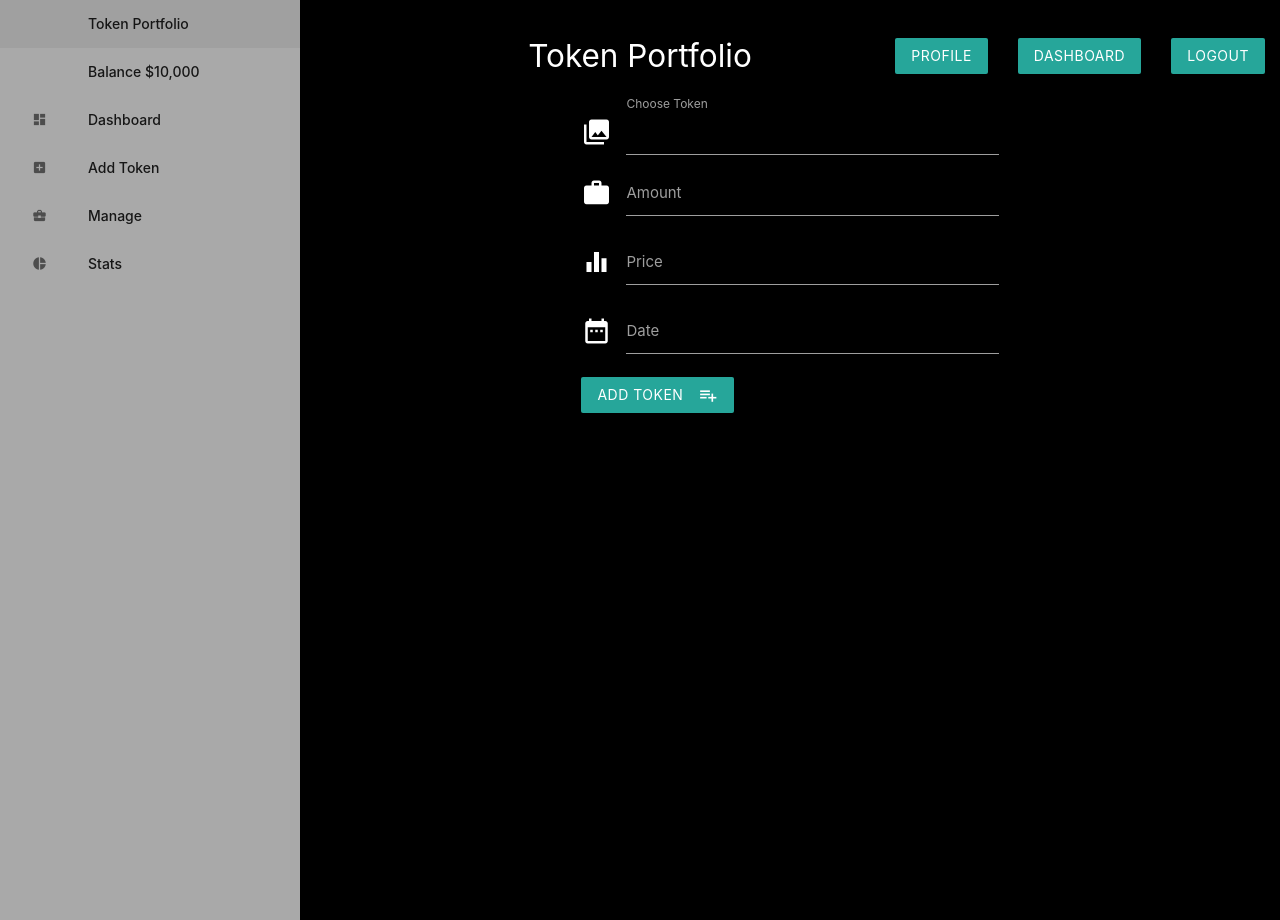
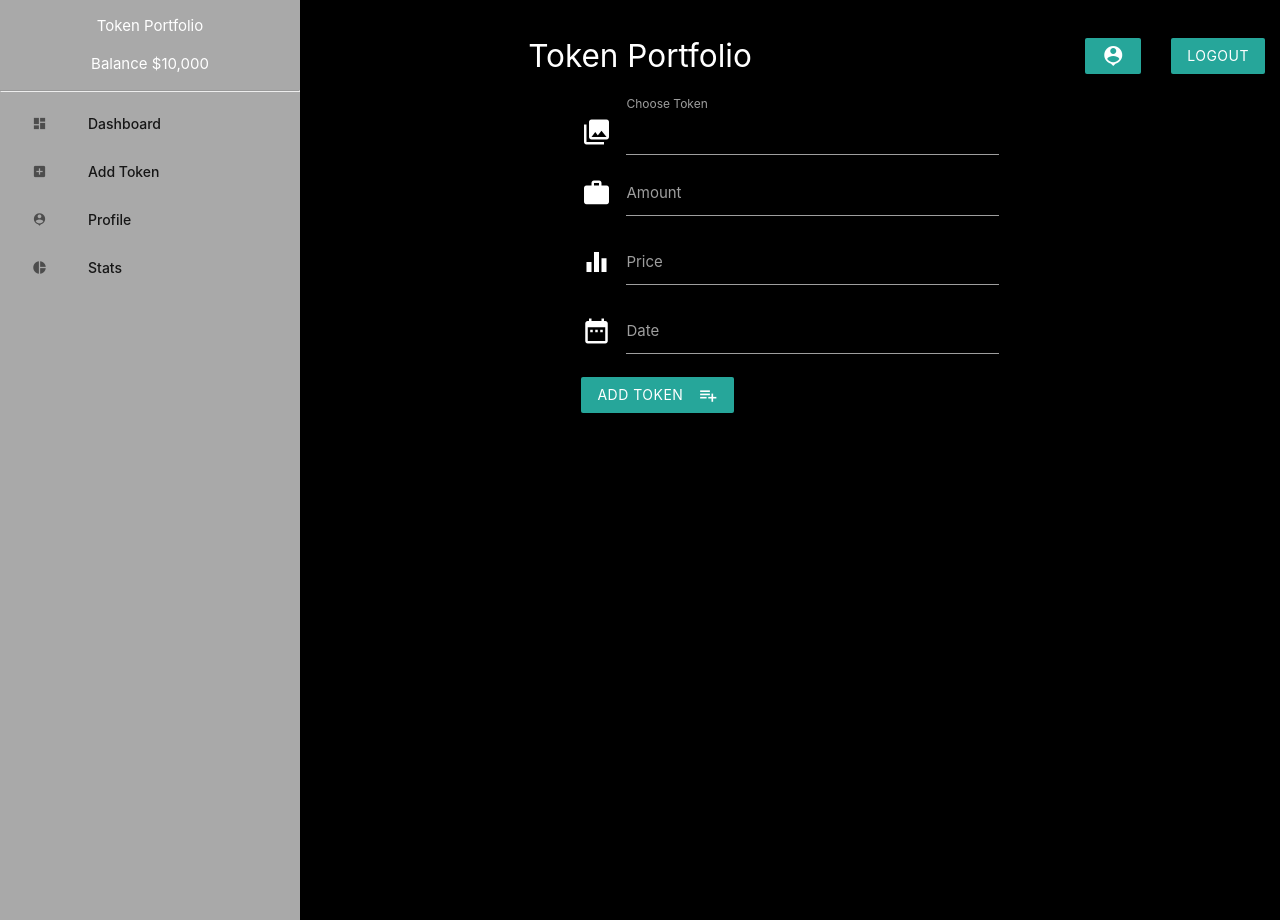
Before and after one commit to John-E5/ETH-Tokens-Tracker, a Flask app: page /token/new in a window 1280 px wide. Run offline with Flask 2, Linux system fonts and the light colour scheme; the visitor is signed in with stand-in values (Sample User, id 1).

Commit message:
Fixed and updated nav links

```diff
--- a/app/forms.py
+++ b/app/forms.py
@@ -39,8 +39,8 @@ class UpdateProfileForm(FlaskForm):
             if user:
                 raise ValidationError('That username is taken, Please choose another.')
 
-    def validate_username(self, email):
-        if email.data != current_user.username:
+    def validate_email(self, email):
+        if email.data != current_user.email:
             user = User.query.filter_by(email=email.data).first()
             if user:
                 raise ValidationError('That email is taken, Please choose another.')
--- a/app/templates/includes/_navbar.html
+++ b/app/templates/includes/_navbar.html
@@ -3,8 +3,8 @@
         <a href="/" class="brand-logo center">Token Portfolio</a>
         <ul id="nav-mobile" class="col s12 right hide-on-med-and-down">
             {% if current_user.is_authenticated %}
-                <li><a class="waves-effect waves-light btn" href="{{ url_for('profile_page') }}">Profile</a></li>
-                <li><a class="waves-effect waves-light btn" href="{{ url_for('dashboard') }}">Dashboard</a></li>
+                <li><a class="waves-effect waves-light btn" href="{{ url_for('profile_page') }}">
+                    <i class="material-icons tiny prefix">person_pin</i></a></li>
                 <li><a class="waves-effect waves-light btn" href="{{ url_for('logout') }}">Logout</a></li>
             {% else %}
                 <li><a class="waves-effect waves-light btn" href="{{ url_for('register') }}">Register</a></li>
--- a/app/templates/includes/_sidenav.html
+++ b/app/templates/includes/_sidenav.html
@@ -1,9 +1,9 @@
 <ul id="slide-out" class="sidenav sidenav-fixed">
-    <li><a href="{{ url_for('dashboard') }}"><i class="sidenav-title center"></i>Token Portfolio</a></li>
-    <li><a href="{{ url_for('portfolio_stats') }}"><i class="center"></i>Balance $10,000</a></li>
+    <p class="sidenav-title center">Token Portfolio</p>
+    <p class="center">Balance $10,000</p>
+    <hr>
     <li><a href="{{ url_for('dashboard') }}"><i class="material-icons tiny prefix">dashboard</i>Dashboard</a></li>
     <li><a href="{{ url_for('add_token') }}"><i class="material-icons tiny prefix">add_box</i>Add Token</a></li>
-    <li><a href="{{ url_for('manage_token') }}"><i class="material-icons tiny prefix">business_center</i>Manage</a></li>
-    <li><a href="{{ url_for('portfolio_stats') }}"><i class="material-icons tiny prefix">pie_chart</i>Stats</a></li>
+    <li><a href="{{ url_for('profile_page') }}"><i class="material-icons tiny prefix">person_pin</i>Profile</a></li>    <li><a href="{{ url_for('portfolio_stats') }}"><i class="material-icons tiny prefix">pie_chart</i>Stats</a></li>
 </ul>
 <a href="#" data-target="slide-out" class="sidenav-trigger"><i class="material-icons">menu</i></a>
```
